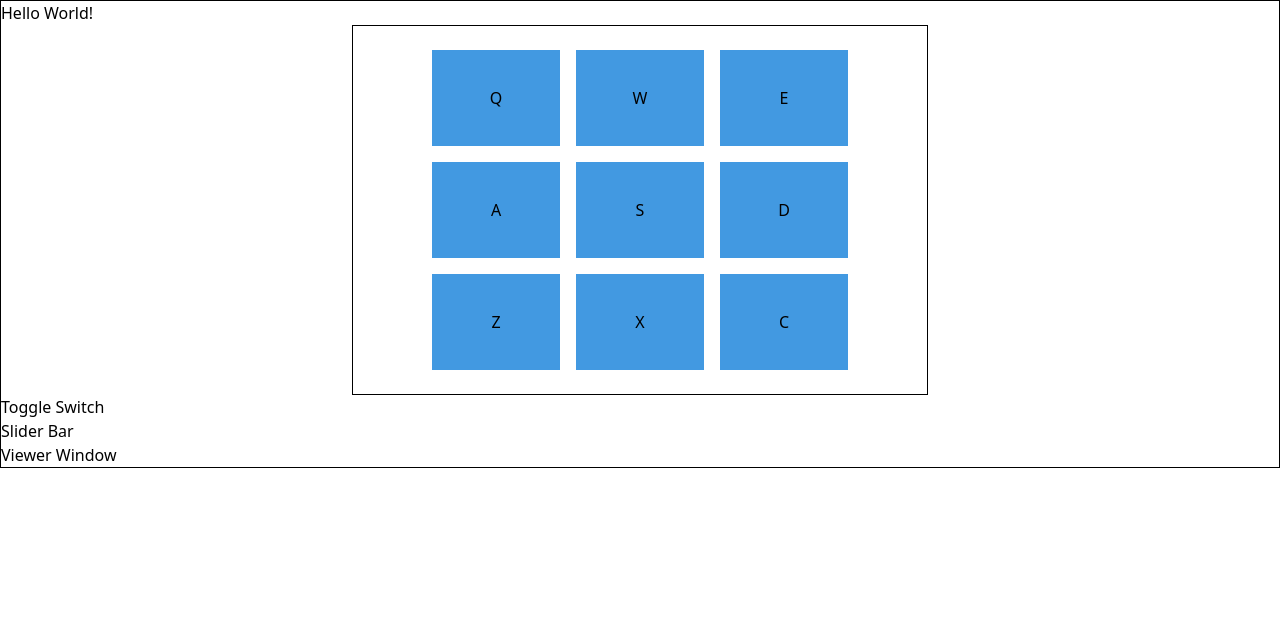
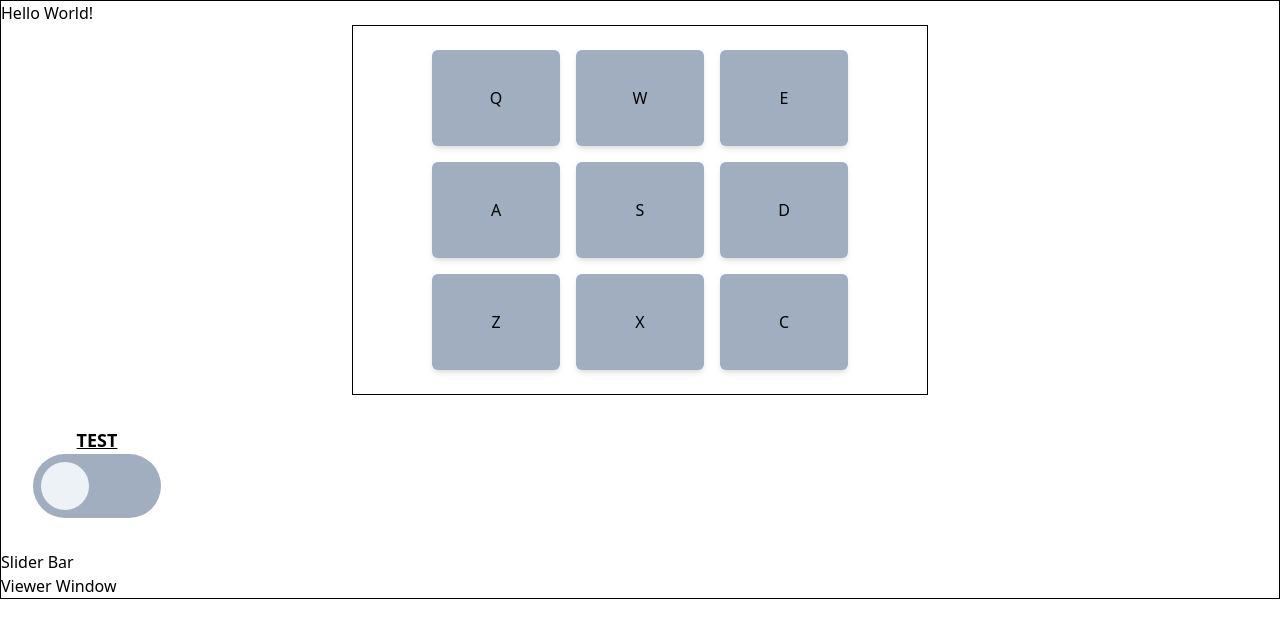
Before and after one commit to Dallen43/FCC-Drum-Machine, a React (Create React App) app: page / in a window 1280 px wide. Shown: the top 638 px of the page. Built offline with nearby package versions, Linux system fonts and the light colour scheme.

Commit message:
toggle component updated

```diff
--- a/src/App.js
+++ b/src/App.js
@@ -21,7 +21,7 @@ const App = () => {
     <div className="app-container container mx-auto border border-black">
       Hello World!
       <DrumPad sounds={sounds} />
-      <Toggle />
+      <Toggle label={"Test"} />
       <Slider />
       <Viewer />
     </div>
--- a/src/components/Toggle.js
+++ b/src/components/Toggle.js
@@ -1,7 +1,14 @@
 import React from "react";
 
-const Toggle = () => {
-  return <div>Toggle Switch</div>;
+const Toggle = ({ label }) => {
+  return (
+    <div className="inline-flex flex-col items-center text-lg uppercase underline m-4 p-4">
+      <div className="text-center font-semibold">{label}</div>
+      <div className="flex bg-gray-500 w-32 h-16 rounded-full items-center p-2">
+        <div className="bg-gray-200 rounded-full w-12 h-12"></div>
+      </div>
+    </div>
+  );
 };
 
 export default Toggle;
--- a/src/components/drumpad/DrumButton.js
+++ b/src/components/drumpad/DrumButton.js
@@ -6,7 +6,7 @@ const DrumButton = ({ key, value }) => {
   //See the DrumPad parent component for the other part of this
   return (
     <div className="drum-button p-2" key={key}>
-      <div className="flex bg-blue-500 w-32 h-24 justify-center items-center">
+      <div className="flex bg-gray-500 w-32 h-24 justify-center items-center shadow-md rounded-md hover:bg-gray-400">
         {value}
       </div>
     </div>
```
